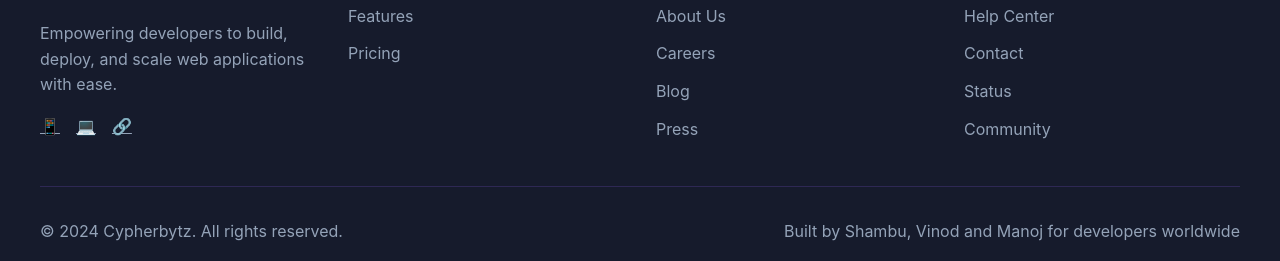
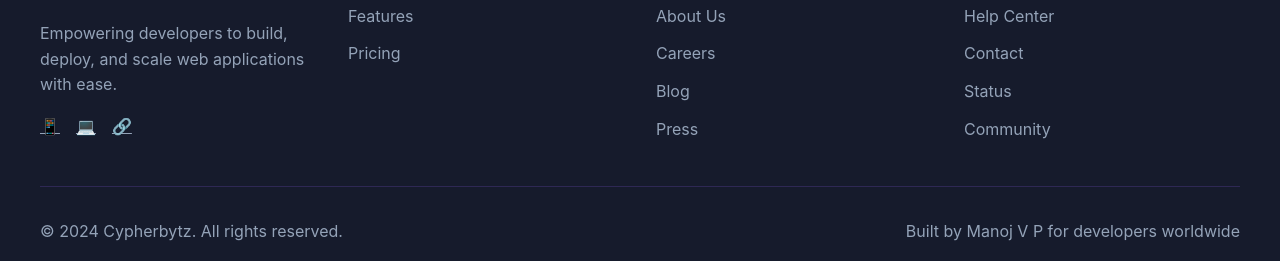
Before and after one commit to Manoj-241/Cypher, a plain HTML site: page index.html in a window 1280 px wide. Shown: the part 4007-4268 px from the top of the page. Drawn offline with Linux system fonts and the light colour scheme.

Commit message:
Update index.html

```diff
--- a/index.html
+++ b/index.html
@@ -341,10 +341,11 @@
 
             <div class="footer-bottom">
                 <p>© 2024 Cypherbytz. All rights reserved.</p>
-                <p>Built by Shambu, Vinod and Manoj for developers worldwide</p>
+                <p>Built by Manoj V P for developers worldwide</p>
             </div>
         </div>
     </footer>
     <script src="script.js"></script>
 </body>
+
 </html>
```
